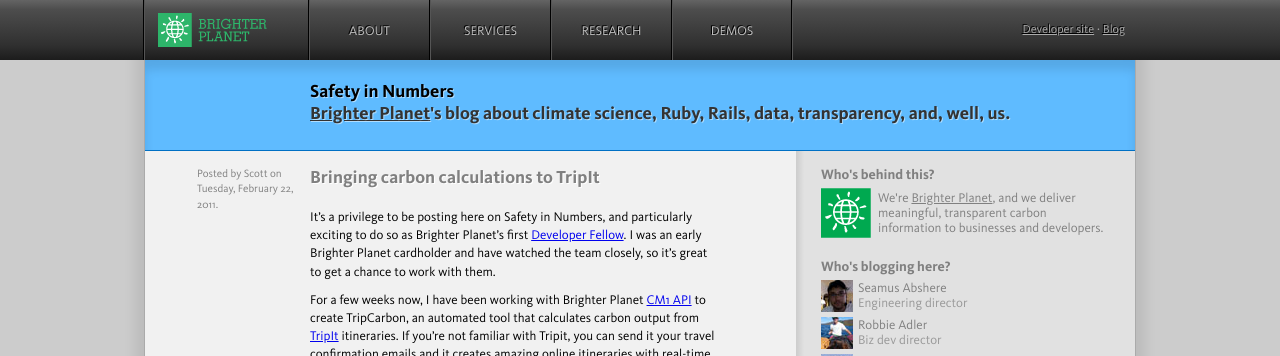
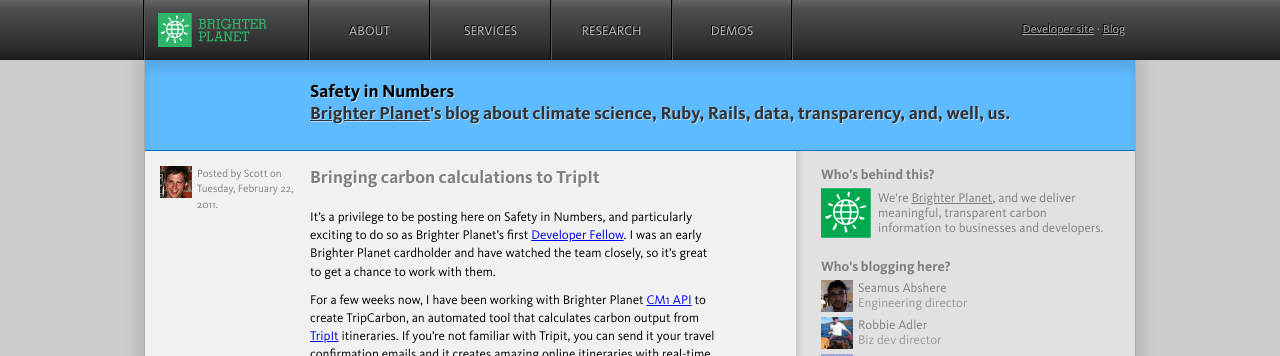
Before and after one commit to faradayio/numbers, a Jekyll site: the page built from index.html, in a window 1280 px wide. Shown: the top 356 px of the page. Built offline with Jekyll 4.4.1, drawn with Linux system fonts in a browser that asks for light colours; some web fonts are replaced; comment, search, counter and statistics services are not loaded.

Commit message:
Prepare for Scott

```diff
--- a/stylesheets/application.css
+++ b/stylesheets/application.css
@@ -89,6 +89,7 @@
 .matt { background-image: url(images/matt.jpg) }
 .derek { background-image: url(images/derek.jpg) }
 .bessie { background-image: url(images/bessie.png) }
+.scott { background-image: url(images/scott.jpg) }
 
 pre {
   margin-right: -80px;
```
Also changed, not shown: stylesheets/images/scott.jpg (added).
